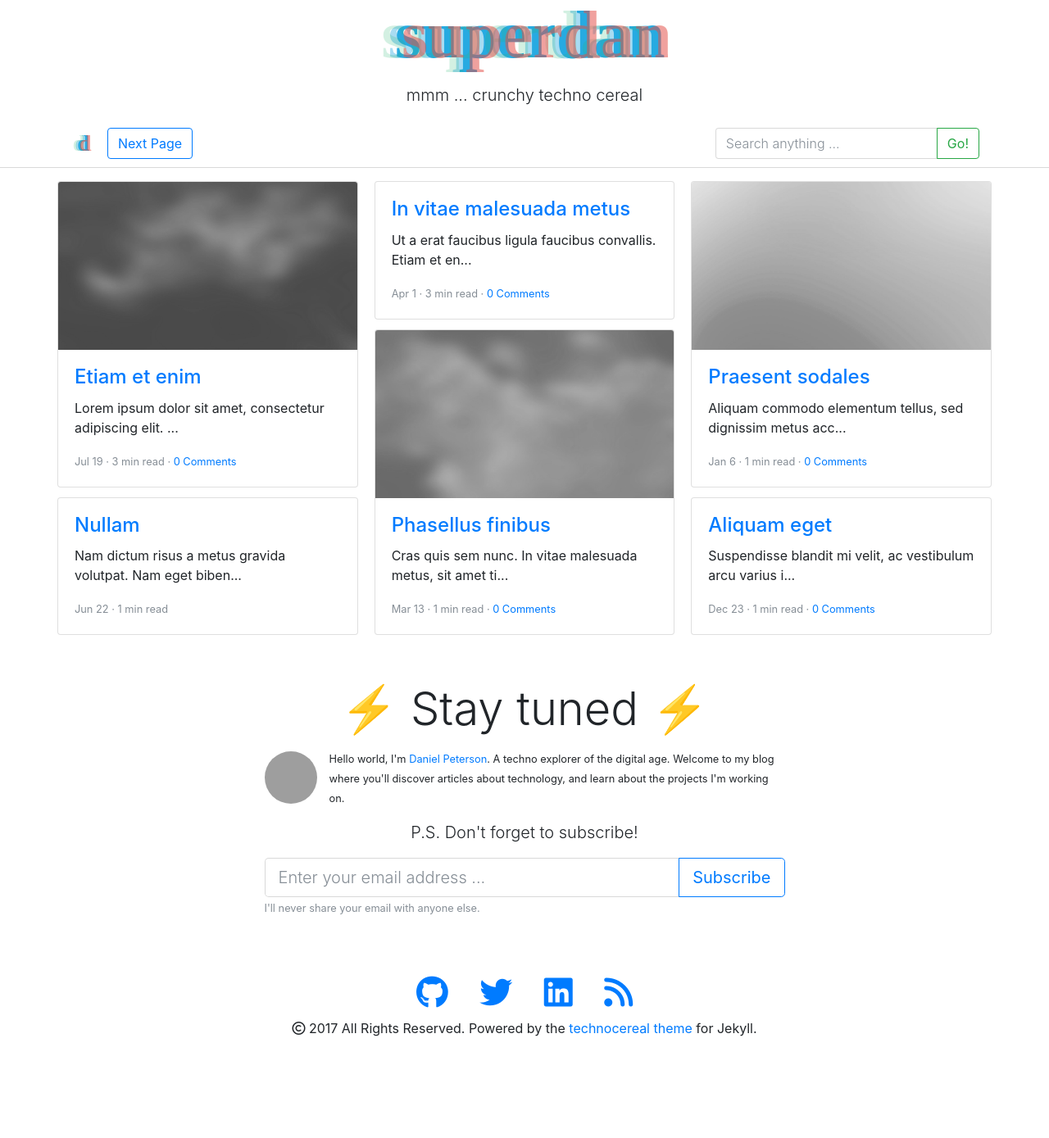
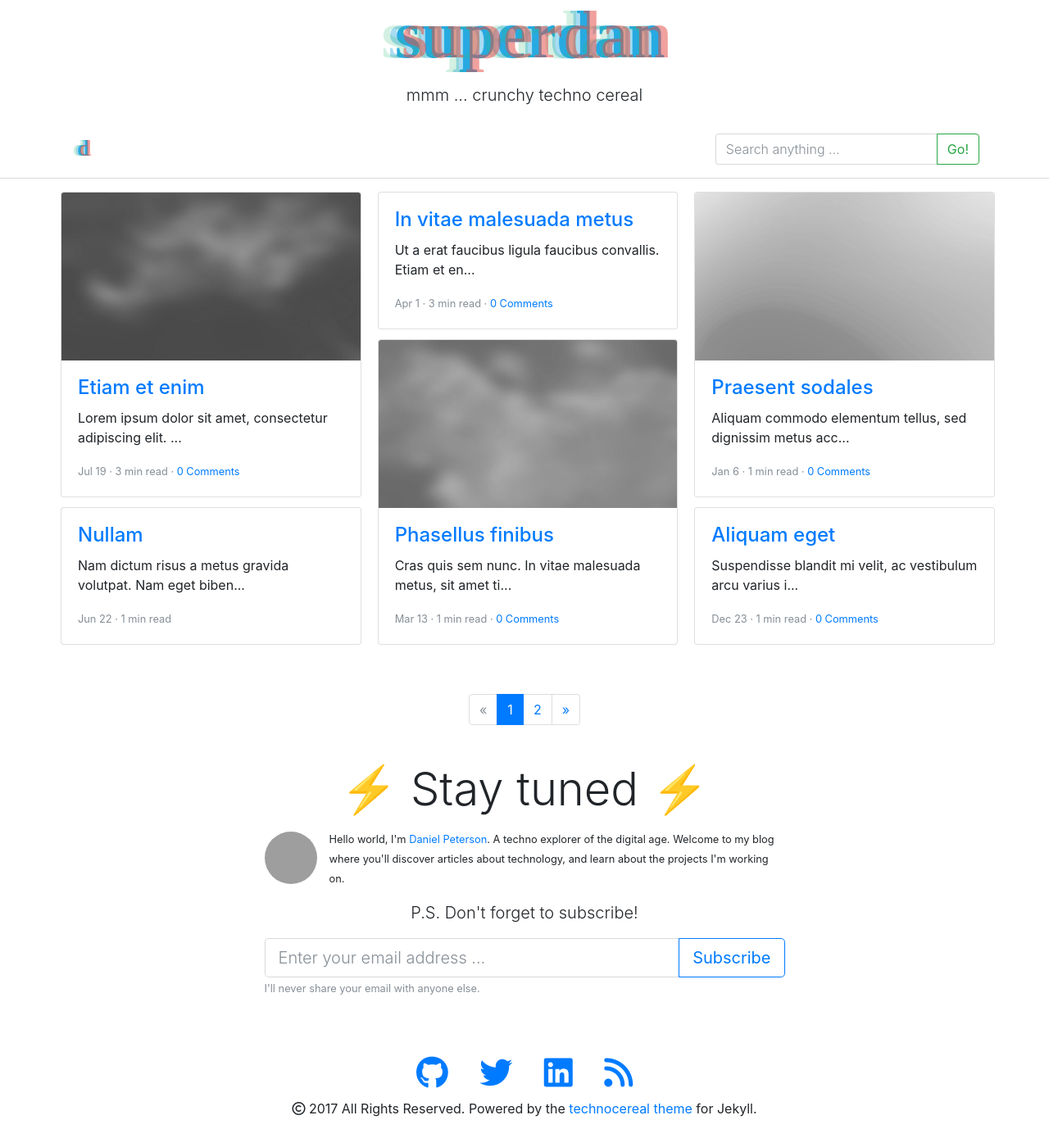
Before and after one commit to danrpts/danrpts.github.io, a Jekyll site: the page built from index.html, in a window 1280 px wide and 1389 px high. Shown: the whole window at 82% size. Built offline with Jekyll 4.4.1, drawn with Linux system fonts in a browser that asks for light colours; nearby versions of some CDN libraries; emoji names are drawn with the system emoji font; library files that are not in the unit come from our copies; the list of posts is cut into pages by our own code; comment, search, counter and statistics services are not loaded; grey boxes are pictures that could not be loaded.

Commit message:
awesome paginator

```diff
--- a/_includes/navbar.html
+++ b/_includes/navbar.html
@@ -14,39 +14,26 @@
     <div class="collapse navbar-collapse" id="navbarToggler">
 
       <ul class="navbar-nav mr-auto">
-        {% if page.url | split:'page' | first == "/" }} %}
-        {% if paginator.previous_page %}
-        <li class="nav-item mr-2 my-2 my-lg-0">
-          <a class="btn btn-outline-primary" role="button" href="{{ paginator.previous_page_path | relative_url }}">Previous Page</a>
-        </li>
-        {% endif %}
-        {% if paginator.next_page %}
-        <li class="nav-item mr-2 my-2 my-lg-0">
-          <a class="btn btn-outline-primary" role="button" href="{{ paginator.next_page_path | relative_url }}">Next Page</a>
-        </li>
-        {% endif %}
-        {% endif %}
-
         {% if page.id  %}
-        <li class="nav-item mr-2 my-2 my-lg-0">
-          <button type="button" class="btn btn-outline-primary">
+        <li class="nav-item my-2 mx-lg-1">
+          <button type="button" class="btn btn-outline-primary w-100">
             More
           </button>
         </li>
-        <li class="nav-item mr-2 my-2 my-lg-0">
-          <button type="button" class="btn btn-outline-primary" data-toggle="modal" data-target="#shareModal">
-            Share <i class="fa fa-share-alt" aria-hidden="true"></i>
+        <li class="nav-item my-2 mx-lg-1">
+          <button type="button" class="btn btn-outline-primary w-100" data-toggle="modal" data-target="#shareModal">
+            Share
           </button>
         </li>
         {% endif %}
       </ul>
 
-      <form class="form-inline my-2 my-lg-0">
-        <div class="form-group">
-          <div class="input-group">
+      <form class="form-inline my-2">
+        <div class="form-group w-100">
+          <div class="input-group w-100">
             <input class="form-control lead" type="text" placeholder="Search anything ..." name="q" aria-label="Search">
             <span class="input-group-btn">
-              <button class="btn btn-outline-success my-2 my-sm-0" type="submit">Go!</button>
+              <button class="btn btn-outline-success" type="submit">Go!</button>
             </span>
           </div>
         </div>
--- /dev/null
+++ b/_includes/paginate.html
@@ -0,0 +1,70 @@
+{% if paginator.total_pages > 1 %}
+<ul class="pagination my-0">
+
+  {% if paginator.previous_page %}
+  <li class="page-item">
+    <a class="page-link"
+       href="{{ paginator.previous_page_path | absolute_url }}"
+       aria-label="Previous">
+      <span aria-hidden="true">&laquo;</span>
+      <span class="sr-only">Previous</span>
+    </a>
+  </li>
+  {% else %}
+  <li class="page-item disabled">
+    <a class="page-link"
+       aria-label="Previous">
+      <span aria-hidden="true">&laquo;</span>
+      <span class="sr-only">Previous diabled</span>
+    </a>
+  </li>
+  {% endif %}
+
+  {% for page in (1..paginator.total_pages) %}
+  {% if page == paginator.page %}
+  <li class="page-item active">
+    <a class="page-link"
+       aria-label="{{ page }}">
+      <span aria-hidden="false">{{ page }}</span>
+    </a>
+  </li>
+  {% elsif page == 1 %}
+  <li class="page-item">
+    <a class="page-link"
+       href="{{ "/" | absolute_url }}"
+       aria-label="{{ page }}">
+      <span aria-hidden="false">{{ page }}</span>
+    </a>
+  </li>
+  {% else %}
+  <li class="page-item">
+    <a class="page-link"
+       href="{{ site.paginate_path | replace: ':num', page | absolute_url }}"
+       aria-label="{{ page }}">
+      <span aria-hidden="false">{{ page }}</span>
+    </a>
+  </li>
+  {% endif %}
+  {% endfor %}
+
+  {% if paginator.next_page %}
+  <li class="page-item">
+    <a class="page-link"
+       href="{{ paginator.next_page_path | absolute_url }}"
+       aria-label="Next">
+      <span aria-hidden="true">&raquo;</span>
+      <span class="sr-only">Next</span>
+    </a>
+  </li>
+  {% else %}
+  <li class="page-item disabled">
+    <a class="page-link"
+       aria-label="Next">
+      <span aria-hidden="true">&raquo;</span>
+      <span class="sr-only">Next disabled</span>
+    </a>
+  </li>
+  {% endif %}
+
+</ul>
+{% endif %}
--- a/index.html
+++ b/index.html
@@ -19,7 +19,7 @@ layout: default
   <div class="row justify-content-center">
     <div class="card-columns">
       {% for post in paginator.posts %}
-      <div class="card d-inline-block">
+      <div class="card d-inline-block mx-1">
         {% if post.image %}
         <a href="{{ post.url | relative_url }}">
           <img class="card-img-top d-none d-sm-block" src="{{ post.image | relative_url }}" aria-hidden="true">
@@ -50,6 +50,12 @@ layout: default
   </div>
 </section>
 
+<section class="container mt-5">
+  <div class="row justify-content-center">
+    {% include paginate.html %}
+  </div>
+</section>
+
 {% include subscribe.html %}
 
 {% include footer.html %}
```
